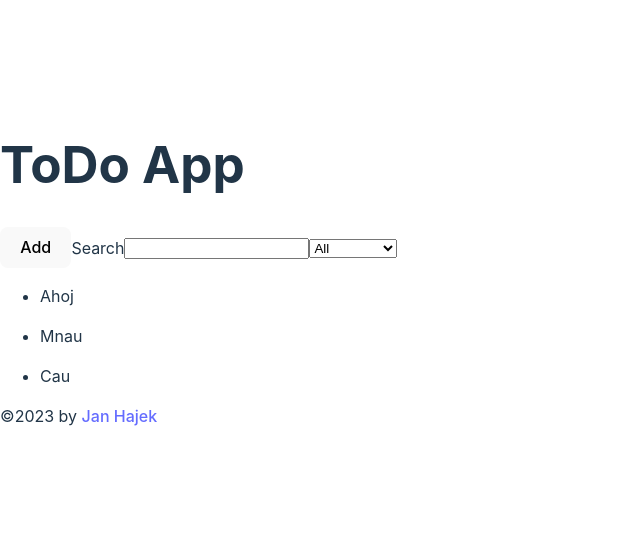
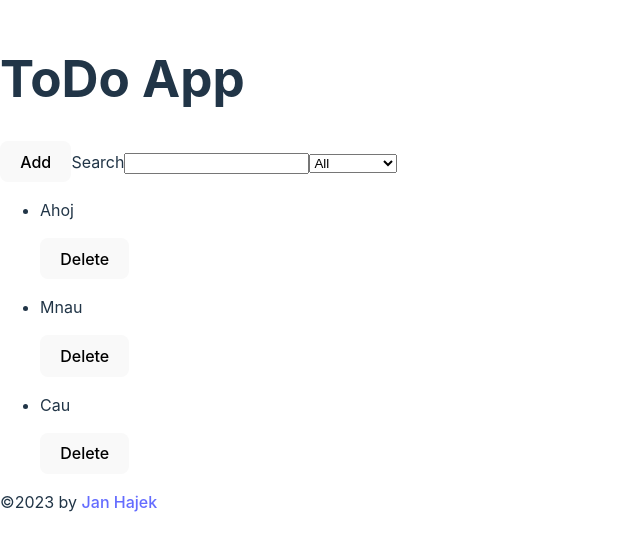
Before and after one commit to JanKomis/TodoList, a React (Vite) app: page / in a window 1280 px wide. Shown: the part 127-678 px from the top of the page, without its empty margins (0-640 px from the left). Built offline with nearby package versions, Linux system fonts and the light colour scheme.

Commit message:
přidan Button k Item

```diff
--- a/src/App.jsx
+++ b/src/App.jsx
@@ -58,12 +58,14 @@ function ItemContainer() {
 function Item ({text}) {
   return <li>
     <p>{text}</p>
+    <Button>Delete</Button>
   </li>
 }
 
 function Button({ children }) {
   return <button>{children}</button>;
 }
+
 
 function InputLabel() {
   return (
```
